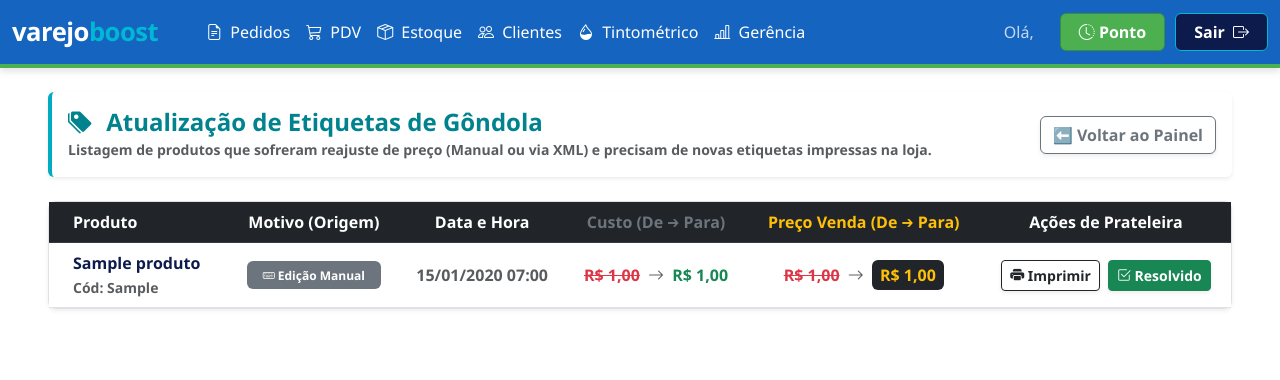
After one commit to Diego28ss/gestao-varejo-django, a Django app: template inventario/templates/inventario/alertas_preco.html in a window 1280 px wide. The commit adds this page. Shown: the top 380 px of the page. Run offline with Django 4.2, Linux system fonts and the light colour scheme; the template is opened without the code that fills it: values that come from a table or form of the project are taken from there, others are empty; tables that the repository leaves empty hold one stand-in row (values such as "Sample post").

```diff
--- a/inventario/models/__init__.py
+++ b/inventario/models/__init__.py
@@ -1,6 +1,6 @@
 from .configuracoes import ConfiguracaoEmissor, ConfiguracaoPontos
 from .pessoas import Clientes, Usuarios
-from .produtos import Produtos, Marca, Familia, RupturaEstoque, InventarioSessao, InventarioItem, SessaoEstoque, Kardex
+from .produtos import SessaoEstoque, Marca, Familia, Produtos, RupturaEstoque, InventarioSessao, InventarioItem, Kardex, AlertaPreco
 from .vendas import Vendas, DadosNF
 from .tintometrico import RelacaoEmbalagensTintometrico
 from .banco_rh import PontoEletronico
--- a/inventario/models/produtos.py
+++ b/inventario/models/produtos.py
@@ -135,3 +135,28 @@ class Kardex(models.Model):
 
     class Meta:
         db_table = 'inventario_kardex' # Aponta direto para a tabela que você já tem!
+
+class AlertaPreco(models.Model):
+    ORIGEM_CHOICES = [
+        ('MANUAL', 'Manual (Cadastro)'),
+        ('AUTOMATICA', 'Automática (XML NFe)')
+    ]
+
+    produto = models.ForeignKey(Produtos, on_delete=models.CASCADE, related_name="alertas_preco")
+
+    # Custo
+    custo_anterior = models.DecimalField(max_digits=10, decimal_places=2)
+    custo_novo = models.DecimalField(max_digits=10, decimal_places=2)
+
+    # Venda
+    venda_anterior = models.DecimalField(max_digits=10, decimal_places=2)
+    venda_novo = models.DecimalField(max_digits=10, decimal_places=2)
+
+    origem = models.CharField(max_length=20, choices=ORIGEM_CHOICES)
+    data_alteracao = models.DateTimeField(auto_now_add=True)
+
+    # Controle de resolução
+    resolvido = models.BooleanField(default=False)
+
+    def __str__(self):
+        return f"Alerta {self.produto.nome} - {self.origem} (Resolvido: {self.resolvido})"
--- /dev/null
+++ b/inventario/templates/inventario/alertas_preco.html
@@ -0,0 +1,121 @@
+{% extends 'inventario/base.html' %}
+{% load static %}
+
+{% block content %}
+<div class="container-fluid mt-4 px-md-4">
+
+    <div class="d-flex justify-content-between align-items-center mb-4 p-3 bg-white shadow-sm rounded border-start border-4" style="border-color: #00acc1 !important;">
+        <div>
+            <h4 class="mb-0 fw-bold" style="color: #00838f;">
+                <i class="bi bi-tags-fill me-2"></i> Atualização de Etiquetas de Gôndola
+            </h4>
+            <small class="text-muted fw-bold">
+                Listagem de produtos que sofreram reajuste de preço (Manual ou via XML) e precisam de novas etiquetas impressas na loja.
+            </small>
+        </div>
+        <div class="d-flex gap-2">
+            <a href="{% url 'painel_principal' %}" class="btn btn-outline-secondary fw-bold shadow-sm">
+                ⬅️ Voltar ao Painel
+            </a>
+        </div>
+    </div>
+
+    <div class="card shadow-sm border-0 mb-4">
+        <div class="card-body p-0">
+            <div class="table-responsive">
+                <table class="table table-hover align-middle text-center mb-0">
+                    <thead class="table-dark">
+                        <tr>
+                            <th class="text-start ps-4">Produto</th>
+                            <th>Motivo (Origem)</th>
+                            <th>Data e Hora</th>
+                            <th class="text-secondary">Custo (De ➔ Para)</th>
+                            <th class="text-warning">Preço Venda (De ➔ Para)</th>
+                            <th style="width: 250px;">Ações de Prateleira</th>
+                        </tr>
+                    </thead>
+                    <tbody>
+                        {% for alerta in alertas %}
+                        <tr id="linha-alerta-{{ alerta.id }}">
+                            <td class="text-start ps-4">
+                                <span class="fw-bold d-block" style="color: var(--azul-escuro);">{{ alerta.produto.nome }}</span>
+                                <small class="text-muted fw-bold">Cód: {{ alerta.produto.cod_interno|default:alerta.produto.cod_barras }}</small>
+                            </td>
+                            <td>
+                                {% if alerta.origem == 'AUTOMATICA' %}
+                                    <span class="badge bg-primary px-3 py-2"><i class="bi bi-receipt"></i> XML Nota Fiscal</span>
+                                {% else %}
+                                    <span class="badge bg-secondary px-3 py-2"><i class="bi bi-keyboard"></i> Edição Manual</span>
+                                {% endif %}
+                            </td>
+                            <td class="text-muted fw-bold">{{ alerta.data_alteracao|date:"d/m/Y H:i" }}</td>
+
+                            <!-- Comparativo de Custo -->
+                            <td class="fw-bold">
+                                <span class="text-danger" style="text-decoration: line-through;">R$ {{ alerta.custo_anterior }}</span>
+                                <i class="bi bi-arrow-right mx-1 text-muted"></i>
+                                <span class="text-success">R$ {{ alerta.custo_novo }}</span>
+                            </td>
+
+                            <!-- Comparativo de Venda (O mais importante para a etiqueta) -->
+                            <td class="fw-bold fs-6">
+                                <span class="text-danger" style="text-decoration: line-through;">R$ {{ alerta.venda_anterior }}</span>
+                                <i class="bi bi-arrow-right mx-1 text-muted"></i>
+                                <span class="text-warning bg-dark px-2 py-1 rounded">R$ {{ alerta.venda_novo }}</span>
+                            </td>
+
+                            <td>
+                                <div class="d-flex justify-content-center gap-2">
+                                    <button class="btn btn-sm btn-outline-dark fw-bold shadow-sm" title="Imprimir Etiqueta" onclick="imprimirEtiqueta('{{ alerta.produto.nome }}')">
+                                        <i class="bi bi-printer-fill"></i> Imprimir
+                                    </button>
+                                    <button class="btn btn-sm btn-success fw-bold shadow-sm" title="Marcar como Gôndola Atualizada" onclick="resolverAlerta({{ alerta.id }})">
+                                        <i class="bi bi-check2-square"></i> Resolvido
+                                    </button>
+                                </div>
+                            </td>
+                        </tr>
+                        {% empty %}
+                        <tr>
+                            <td colspan="6" class="py-5 text-muted fw-bold">
+                                <i class="bi bi-emoji-smile fs-3 d-block mb-2 text-success"></i>
+                                Todas as etiquetas da loja estão perfeitamente atualizadas!
+                            </td>
+                        </tr>
+                        {% endfor %}
+                    </tbody>
+                </table>
+            </div>
+        </div>
+    </div>
+</div>
+{% endblock %}
+
+{% block scripts %}
+<script>
+    function resolverAlerta(id) {
+        if(confirm("Confirmar que a nova etiqueta com o novo preço já foi colocada na gôndola?")) {
+            fetch(`/api/inventario/resolver-alerta-preco/${id}/`, {
+                method: 'POST',
+                headers: {'X-CSRFToken': '{{ csrf_token }}'}
+            }).then(res => res.json()).then(data => {
+                if(data.status === 'sucesso') {
+                    // Remove a linha da tabela com uma animação suave
+                    let linha = document.getElementById(`linha-alerta-${id}`);
+                    linha.style.transition = "opacity 0.5s ease";
+                    linha.style.opacity = "0";
+                    setTimeout(() => linha.remove(), 500);
+                    window.mostrarAviso("Etiqueta atualizada com sucesso!", "sucesso");
+                } else {
+                    window.mostrarAviso(data.mensagem, 'erro');
+                }
+            });
+        }
+    }
+
+    function imprimirEtiqueta(nomeProduto) {
+        // Função placeholder até a integração térmica estar pronta
+        alert(`Imprimindo etiqueta para: ${nomeProduto}\n(Em breve: Envio direto para a impressora térmica)`);
+    }
+</script>
+{% endblock %}
--- a/jb_sistema/urls.py
+++ b/jb_sistema/urls.py
@@ -17,7 +17,7 @@ urlpatterns = [
     path('painel/', core.painel_principal, name='painel_principal'),
 
     # ==========================================
-    # ÁREA DE DESENVOLVEDOR (INVISÍVEL)
+    # ÁREA DE DESENVOLVEDOR
     # ==========================================
     path('dev/painel/', dev.tela_painel_dev, name='tela_painel_dev'),
     path('dev/loja/salvar/', dev.salvar_loja, name='salvar_loja'),
@@ -51,38 +51,38 @@ urlpatterns = [
     path('estoquepainel/carrinho-pedido/', estoque.tela_carrinho_pedido, name='tela_carrinho_pedido'),
     path('api/finalizar-carrinho-gerente/', estoque.api_finalizar_carrinho_gerente, name='api_finalizar_carrinho_gerente'),
 
-    # ==========================================
     # ROTAS DE INVENTÁRIO ROTATIVO DINÂMICO
-    # ==========================================
     path('estoquepainel/inventario-sessao/', estoque.tela_inventario_dinamico, name='tela_inventario_dinamico'),
     path('estoquepainel/inventario-sessao/novo/', estoque.criar_novo_inventario_dinamico, name='criar_novo_inventario_dinamico'),
     path('estoquepainel/inventario-sessao/<int:sessao_id>/', estoque.tela_contagem_dinamica, name='tela_contagem_dinamica'),
-
     path('api/inventario/bipar-dinamico/', estoque.api_bipar_item_dinamico, name='api_bipar_item_dinamico'),
     path('api/inventario/revisao-omissos/<int:sessao_id>/', estoque.api_revisao_omissos, name='api_revisao_omissos'),
+    path('api/inventario/atualizar-qtd-dinamico/', estoque.api_atualizar_quantidade_dinamico, name='api_atualizar_quantidade_dinamico'),
     path('api/inventario/finalizar-dinamico/<int:sessao_id>/', estoque.api_finalizar_inventario_dinamico, name='api_finalizar_inventario_dinamico'),
     path('api/inventario/excluir/<int:sessao_id>/', estoque.api_excluir_inventario, name='api_excluir_inventario'),
     path('estoquepainel/inventario-sessao/relatorio/<int:sessao_id>/', estoque.tela_relatorio_inventario, name='tela_relatorio_inventario'),
     path('estoquepainel/inventario-sessao/pdf/<int:sessao_id>/', estoque.gerar_pdf_inventario, name='gerar_pdf_inventario'),
 
-    # 🚀 ROTA DA AUDITORIA DIÁRIA (MISSÃO MATINAL)
+    # ROTA DA AUDITORIA DIÁRIA (MISSÃO MATINAL)
     path('estoquepainel/auditoria-diaria/', estoque.tela_auditoria_diaria, name='tela_auditoria_diaria'),
+    path('estoquepainel/auditoria-diaria/gerar/', estoque.gerar_missao_matinal, name='gerar_missao_matinal'),
+
+    # 🚀 ROTAS DE ALERTAS DE PREÇO (GÔNDOLA)
+    path('estoquepainel/alertas-preco/', estoque.tela_alertas_preco, name='tela_alertas_preco'),
+    path('api/inventario/resolver-alerta-preco/<int:alerta_id>/', estoque.api_resolver_alerta_preco, name='api_resolver_alerta_preco'),
 
     # Pedidos (Retaguarda)
     path('paineldepedidos/', pedidos.tela_painel_pedidos, name='painel_pedidos'),
     path('gerarpedido/', pedidos.gerar_novo_pedido, name='gerar_novo_pedido'),
     path('novopedido/', pedidos.tela_novo_pedido, name='tela_novo_pedido'),
     path('novopedido/<int:pedido_id>/', pedidos.tela_novo_pedido, name='tela_novo_pedido_reabrir'),
-
     path('api/pdv/cancelar-pedido/<int:pedido_id>/', pedidos.api_cancelar_pedido, name='api_cancelar_pedido'),
     path('api/pdv/pedidos-pendentes/', pedidos.api_pedidos_pendentes, name='api_pedidos_pendentes'),
     path('api/pdv/importar-pedido/<int:pedido_id>/', pedidos.api_importar_pedido, name='api_importar_pedido'),
     path('api/pdv/faturar-pedido/<int:pedido_id>/', pedidos.api_faturar_pedido, name='api_faturar_pedido'),
-
     path('api/pedidos/cancelar/<int:pedido_id>/', pedidos.api_cancelar_pedido, name='api_cancelar_pedido_painel'),
     path('api/pedidos/reabrir/<int:pedido_id>/', pedidos.api_reabrir_pedido, name='api_reabrir_pedido'),
     path('api/pedidos/estornar/<int:pedido_id>/', pedidos.api_estornar_faturamento, name='api_estornar_faturamento'),
-
     path('venda/ticket-pedido/<int:pedido_id>/', pedidos.imprimir_ticket_pedido, name='imprimir_ticket_pedido'),
 
     # Clientes
@@ -147,11 +147,6 @@ urlpatterns = [
     path('gerenciapainel/configuracoes/', gerencia.tela_configuracoes_sistema, name='tela_configuracoes_sistema'),
     path('gerenciapainel/configuracoes/salvar/', gerencia.salvar_configuracoes_sistema, name='salvar_configuracoes_sistema'),
 
-    # 🚀 ROTA DA AUDITORIA DIÁRIA (MISSÃO MATINAL)
-    path('estoquepainel/auditoria-diaria/', estoque.tela_auditoria_diaria, name='tela_auditoria_diaria'),
-    path('estoquepainel/auditoria-diaria/gerar/', estoque.gerar_missao_matinal, name='gerar_missao_matinal'),
-    path('api/inventario/atualizar-qtd-dinamico/', estoque.api_atualizar_quantidade_dinamico, name='api_atualizar_quantidade_dinamico'),
-
     path('estoquepainel/suprir-estoque/pdf/', estoque.gerar_pdf_suprimentos, name='gerar_pdf_suprimentos'),
     path('estoquepainel/suprir-estoque/', estoque.tela_suprir_estoque, name='tela_suprir_estoque'),
 
```
Also changed, not shown: inventario/templates/inventario/index.html (+24 -4 lines), inventario/views/core.py (+8 -9 lines), inventario/views/estoque.py (+99 -13 lines), inventario/migrations/0031_alter_kardex_custo_unitario_alter_kardex_operador_and_more.py (added).
